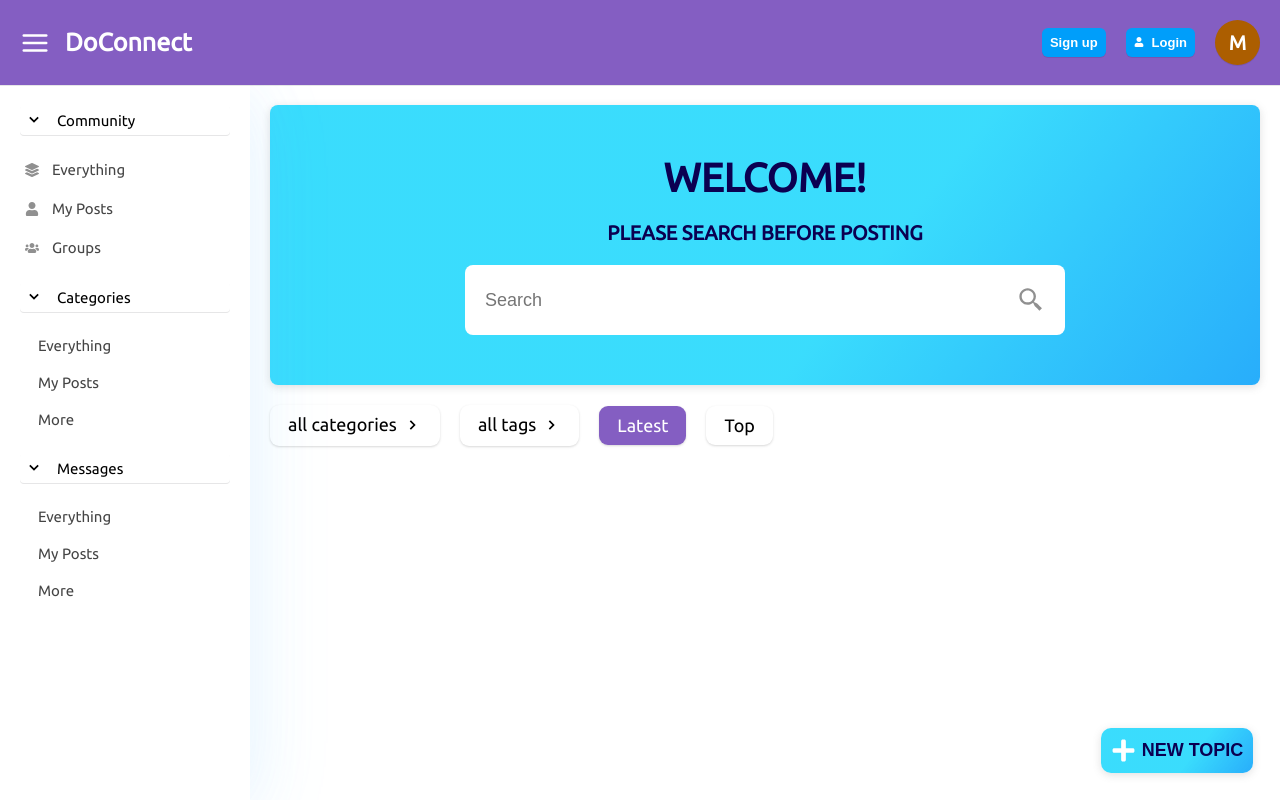
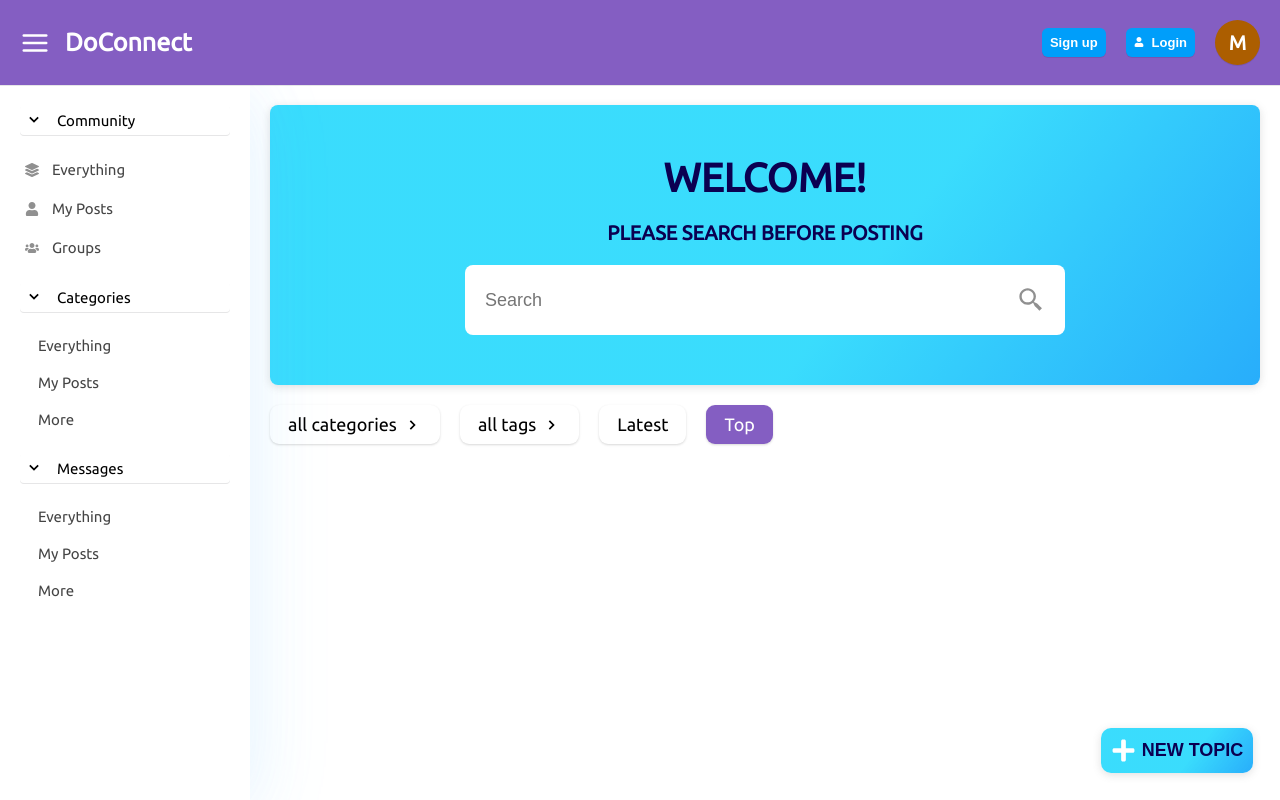
Before and after one commit to mhdZhHan/do-connect, a Next.js app in the folder client/: page / in a window 1280 px wide. Shown: the top 800 px of the page. Built offline with nearby package versions, Linux system fonts and the light colour scheme.

Commit message:
Style fix

```diff
--- a/client/components/common/listControls/ListControls.js
+++ b/client/components/common/listControls/ListControls.js
@@ -21,7 +21,7 @@ const ListControls = () => {
                 >
                     <span className={styles.controlsContainer__label}>all categories</span>
                     <span className={styles.controlsContainer__arrowIcon}>
-                        {isCollapse[0] ? <BiChevronRight size={20} /> : <BiChevronDown size={20}/>}
+                        {isCollapse[0] ? <BiChevronRight size={'2rem'} /> : <BiChevronDown size={20}/>}
                     </span>
                 </li>
 
@@ -31,15 +31,15 @@ const ListControls = () => {
                 >
                     <span className={styles.controlsContainer__label}>all tags</span>
                     <span className={styles.controlsContainer__arrowIcon}>
-                        {isCollapse[1] ? <BiChevronRight size={20} /> : <BiChevronDown size={20}/>}
+                        {isCollapse[1] ? <BiChevronRight size={'2rem'} /> : <BiChevronDown size={20}/>}
                     </span>
                 </li>
 
-                <li className={`${styles.controlsContainer__item} ${styles.hover} ${styles.active}`}>
+                <li className={`${styles.controlsContainer__item} ${styles.hover}`}>
                     <span className={styles.controlsContainer__label}>Latest</span>
                 </li>
 
-                <li className={`${styles.controlsContainer__item} ${styles.hover}`}>
+                <li className={`${styles.controlsContainer__item} ${styles.hover} ${styles.active}`}>
                     <span className={styles.controlsContainer__label}>Top</span>
                 </li>
             </ul>
--- a/client/styles/components/controls.module.scss
+++ b/client/styles/components/controls.module.scss
@@ -19,6 +19,8 @@
             transition: all .3s ease-in;
 
             display: flex;
+            align-items: center;
+            justify-content: center;
 
             &.hover {
                 &:hover {
@@ -36,12 +38,16 @@
                 margin-right: 0;
             }
             .controlsContainer__label {
+                display: block;
                 font-size: 1.8rem;
                 font-weight: 500;
             }
             .controlsContainer__arrowIcon {
+                display: block;
                 margin-left: .5rem;
-                margin-top: 0.14rem;
+                svg {
+                    display: block;
+                }
             }
         }
     }
```
